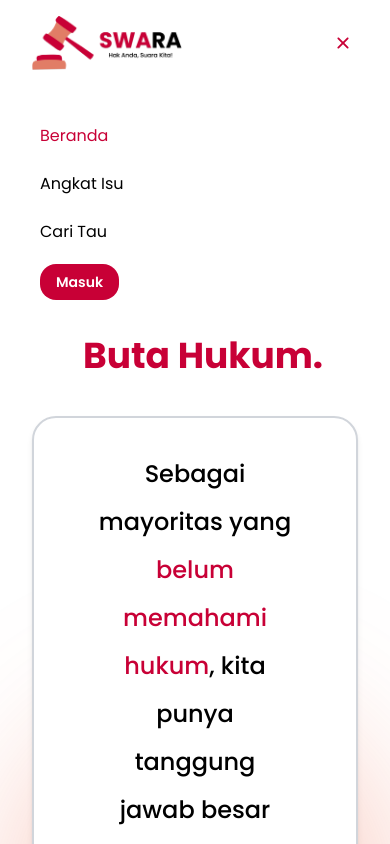
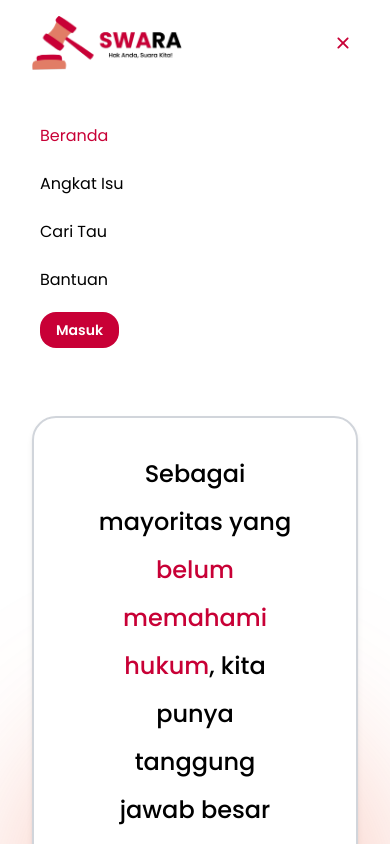
Before and after one commit to lontonggg/swara-fe, a Next.js app: page / in a window 390 px wide. Both pictures are taken after a click on the icon 343 px from the left and 43 px from the top of the page. Shown: the top 844 px of the page. Built offline with nearby package versions, Linux system fonts and the light colour scheme.

Commit message:
fix: Fix navbar

```diff
--- a/src/components/common/Navbar.tsx
+++ b/src/components/common/Navbar.tsx
@@ -137,6 +137,9 @@ export const Navbar = () => {
               <Link href='/cari-tau'>
                 <h1 className={`text-left ${pathname.startsWith('/cari-tau') ? 'text-primary' : ''} hover:text-primary/80 transition-colors duration-300 mb-4`}>Cari Tau</h1>
               </Link>
+              <Link href='/bantuan'>
+                <h1 className={`text-left ${pathname.startsWith('/bantuan') ? 'text-primary' : ''} hover:text-primary/80 transition-colors duration-300 mb-4`}>Bantuan</h1>
+              </Link>
               {firstName ? (
                 <div className='relative'>
                   <h1 className='flex items-center cursor-pointer mb-4' onClick={toggleDropdown}>
```
